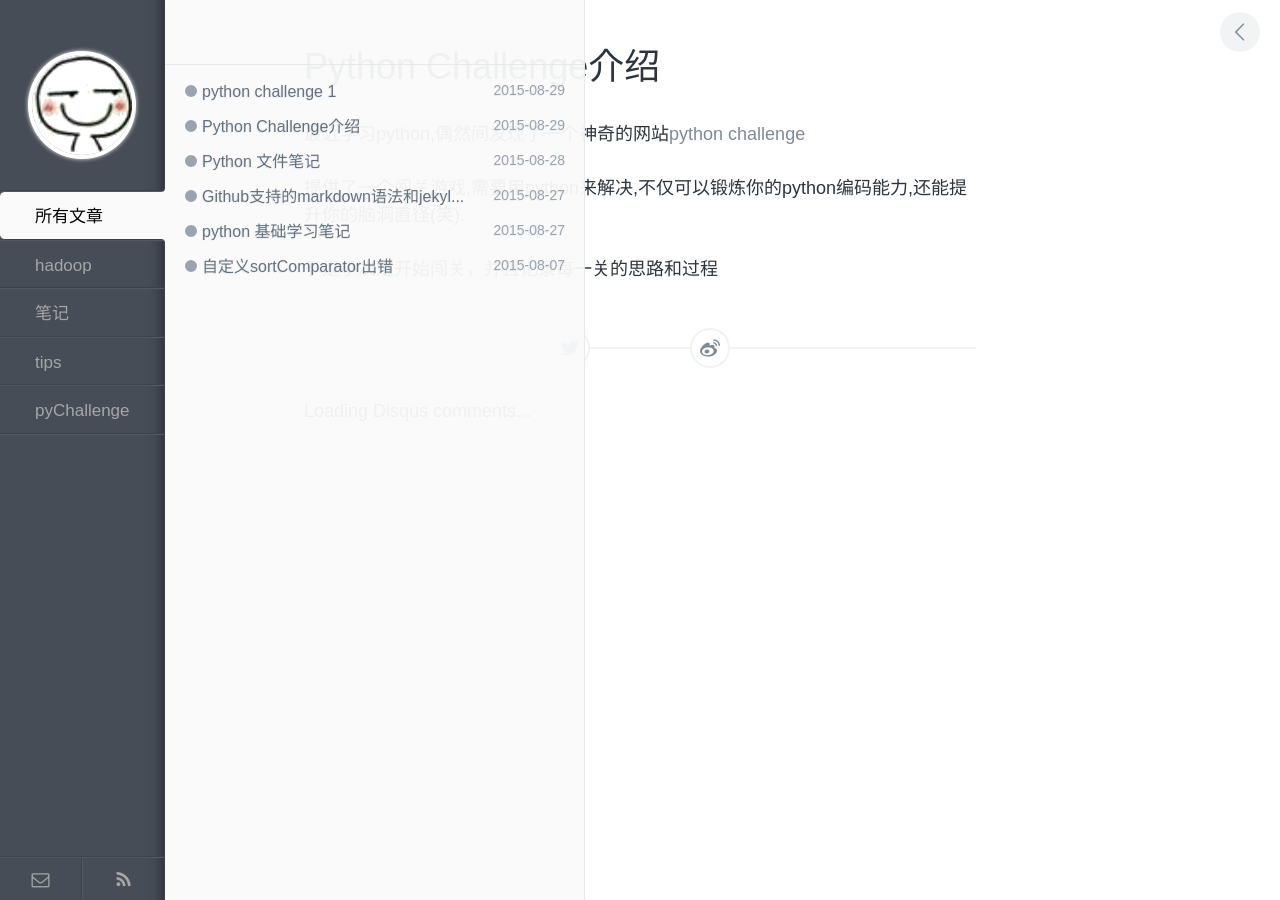
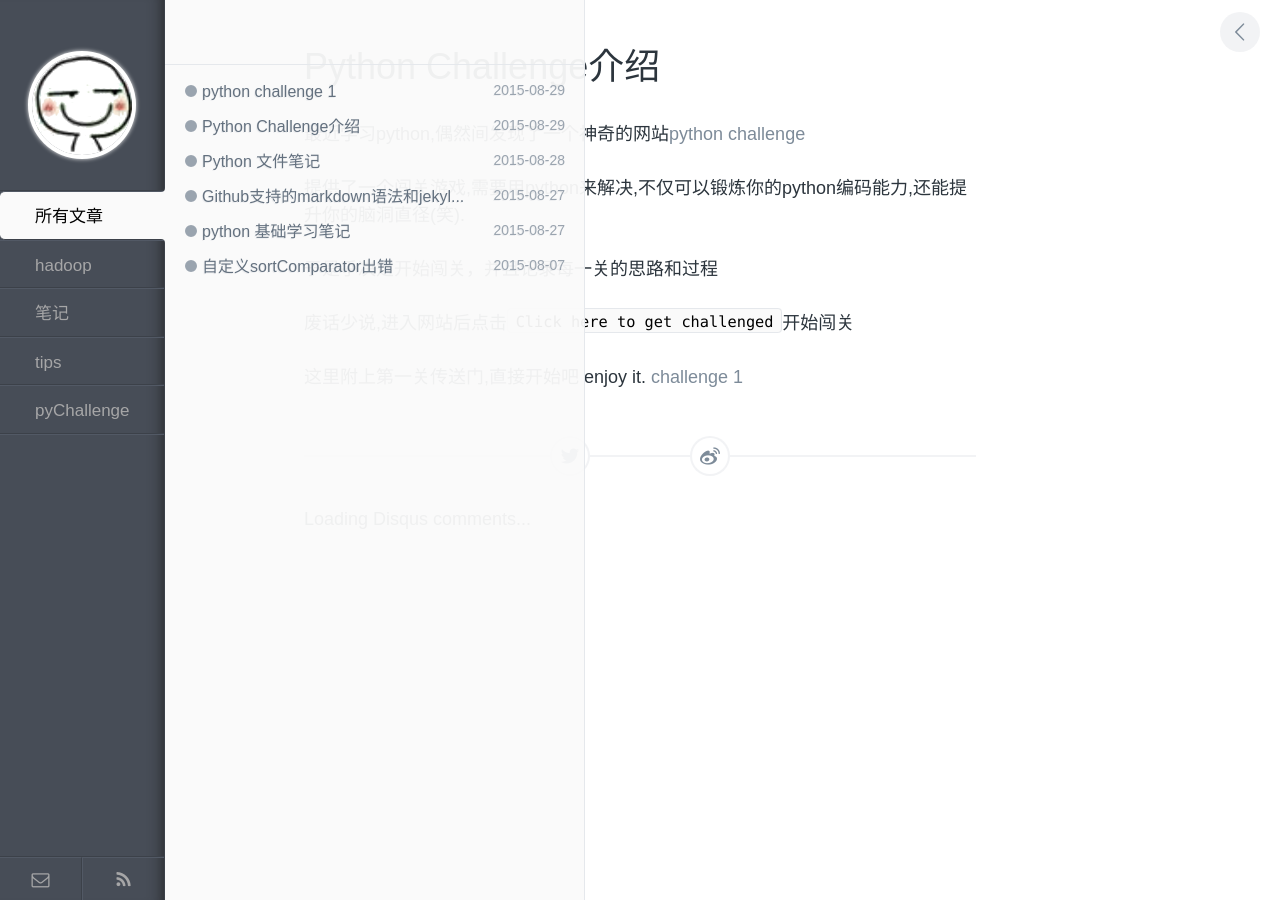
Before and after one commit to jnchen/jnchen.github.io, a Jekyll site: the page built from _posts/pythonchallenge/2015-08-29-python-challenge-0.md, in a window 1280 px wide. Built offline with Jekyll 4.4.1, drawn with Linux system fonts in a browser that asks for light colours; comment, search, counter and statistics services are not loaded.

Commit message:
Update 2015-08-29-python-challenge-0.md

```diff
--- a/_posts/pythonchallenge/2015-08-29-python-challenge-0.md
+++ b/_posts/pythonchallenge/2015-08-29-python-challenge-0.md
@@ -11,3 +11,7 @@
 提供了一个闯关游戏,需要用python来解决,不仅可以锻炼你的python编码能力,还能提升你的脑洞直径(笑).
 
 于是乎决定开始闯关，并且记录每一关的思路和过程
+
+废话少说,进入网站后点击`Click here to get challenged`开始闯关
+
+这里附上第一关传送门,直接开始吧 enjoy it.      [challenge 1](http://www.pythonchallenge.com/pc/def/0.html)
```
